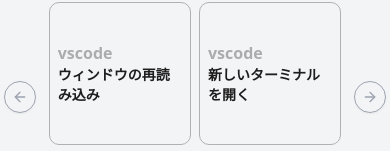
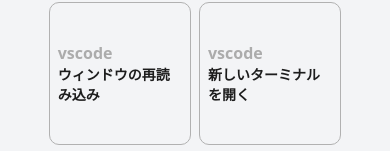
Before and after one commit to kaitokosuge/SmartDevice-web, a React (Vite) app: page / in a window 390 px wide. Shown: the part 252-403 px from the top of the page. Built offline with nearby package versions, Linux system fonts and the light colour scheme.

Commit message:
add: button

```diff
--- a/src/App.tsx
+++ b/src/App.tsx
@@ -78,8 +78,8 @@
 						</CarouselItem>
 					))}
 				</CarouselContent>
-				<CarouselPrevious className="absolute md:left-10 left-1 text-gray-400" />
-				<CarouselNext className="absolute md:right-10 right-1 text-gray-400" />
+				<CarouselPrevious className="absolute md:left-10 left-1 text-gray-400 hidden md:flex" />
+				<CarouselNext className="absolute md:right-10 right-1 text-gray-400 hidden md:flex" />
 			</Carousel>
 			<div className="py-2 text-center text-sm text-muted-foreground">
 				Slide {current} of {count}
```
